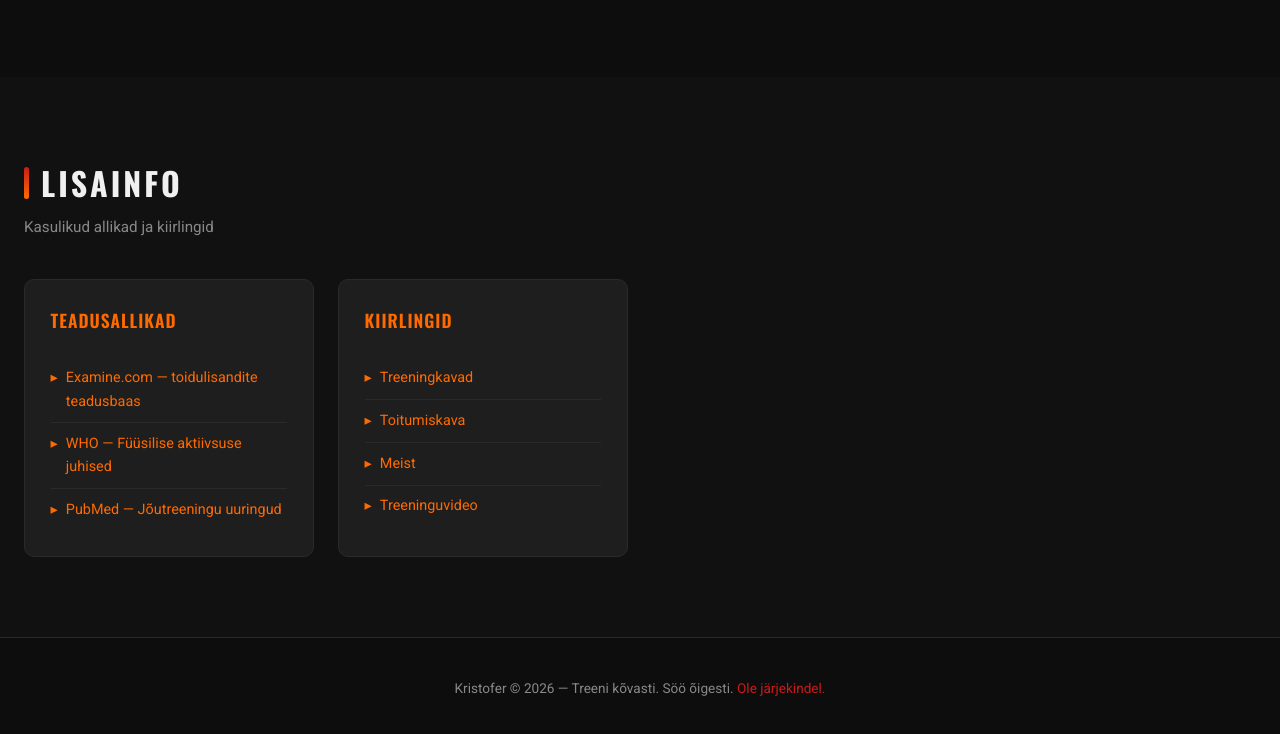
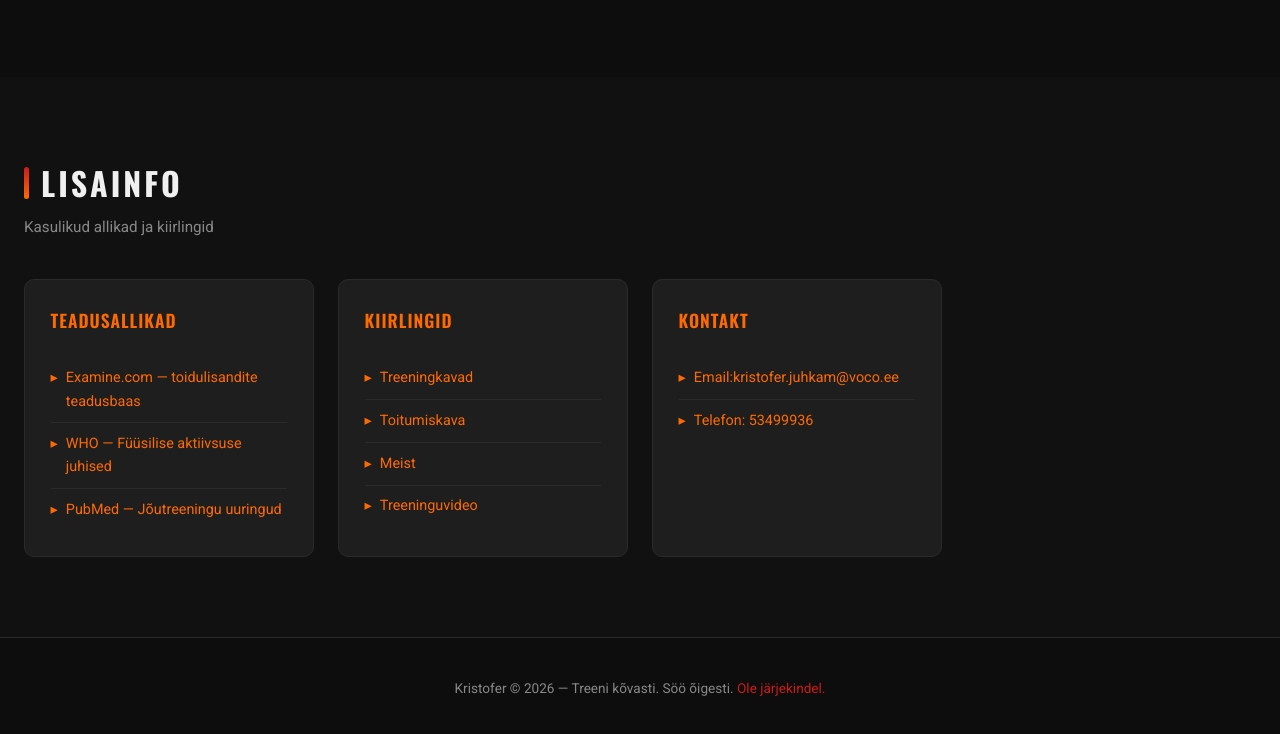
Before and after one commit to kriss-prog/Treeningkava, a plain HTML site: page index.html in a window 1280 px wide. Shown: the part 2901-3635 px from the top of the page. Drawn offline with nearby package versions, Linux system fonts and the light colour scheme.

Commit message:
Add contact information section to index.html

```diff
--- a/index.html
+++ b/index.html
@@ -572,6 +572,13 @@
       </ul>
     </div>
 
+    <div class="contact-card">
+      <h3>Kontakt</h3>
+      <ul class="tips-list">
+        <li><a class="inline-link">Email:kristofer.juhkam@voco.ee</a></li>
+        <li><a class="inline-link">Telefon: 53499936</a></li>
+      </ul>
+    </div>
 
   </div>
 </section>
```
